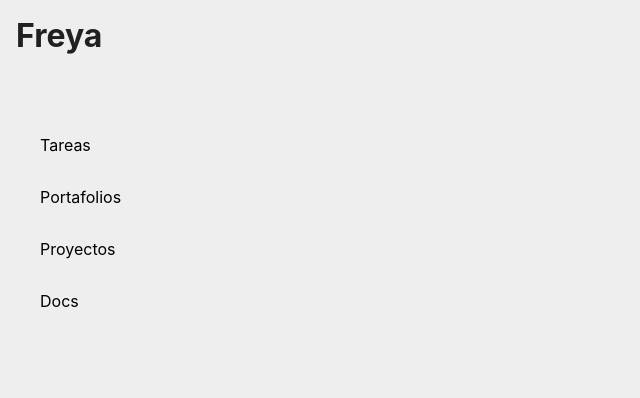
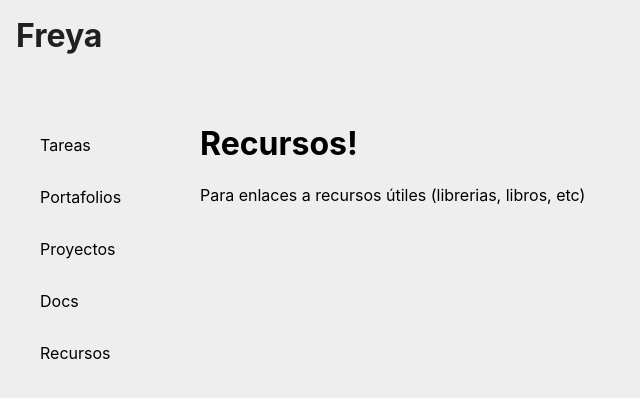
Before and after one commit to amengual-ln/freya, a React (Create React App) app: page /resources in a window 1280 px wide. Shown: the top 398 px of the page, without its empty margins (0-640 px from the left). Built offline with nearby package versions, Linux system fonts and the light colour scheme; no server answers; the database is empty.

Commit message:
New page for useful resource listing

```diff
--- a/src/App.js
+++ b/src/App.js
@@ -15,6 +15,7 @@ const Portafolio = lazy(() => import("./pages/Briefcase"));
 const Proyectos = lazy(() => import("./pages/Projects"));
 const Docs = lazy(() => import("./pages/Docs"));
 const Doc = lazy(() => import("./pages/Doc"));
+const Recursos = lazy(() => import("./pages/Resources"));
 
 export const history = createBrowserHistory();
 
@@ -35,6 +36,7 @@ function App() {
           <Route path="/projects" component={Proyectos} />
           <Route path="/docs" component={Docs} />
           <Route path="/doc/:id" component={Doc} />
+          <Route path="/resources" component={Recursos} />
         </Suspense>
       </MainLayout>
     </Router>
--- a/src/components/SideBar/index.js
+++ b/src/components/SideBar/index.js
@@ -32,6 +32,9 @@ export default function SideBar () {
         <li>
           <Link to="/docs">Docs</Link>
         </li>
+        <li>
+          <Link to="/resources">Recursos</Link>
+        </li>
       </ul>
     </Aside>
   )
--- /dev/null
+++ b/src/pages/Resources/index.js
@@ -0,0 +1,8 @@
+export default function Resources () {
+  return (
+    <>
+      <h1>Recursos!</h1>
+      <p>Para enlaces a recursos útiles (librerias, libros, etc)</p>
+    </>
+  )
+}
```
